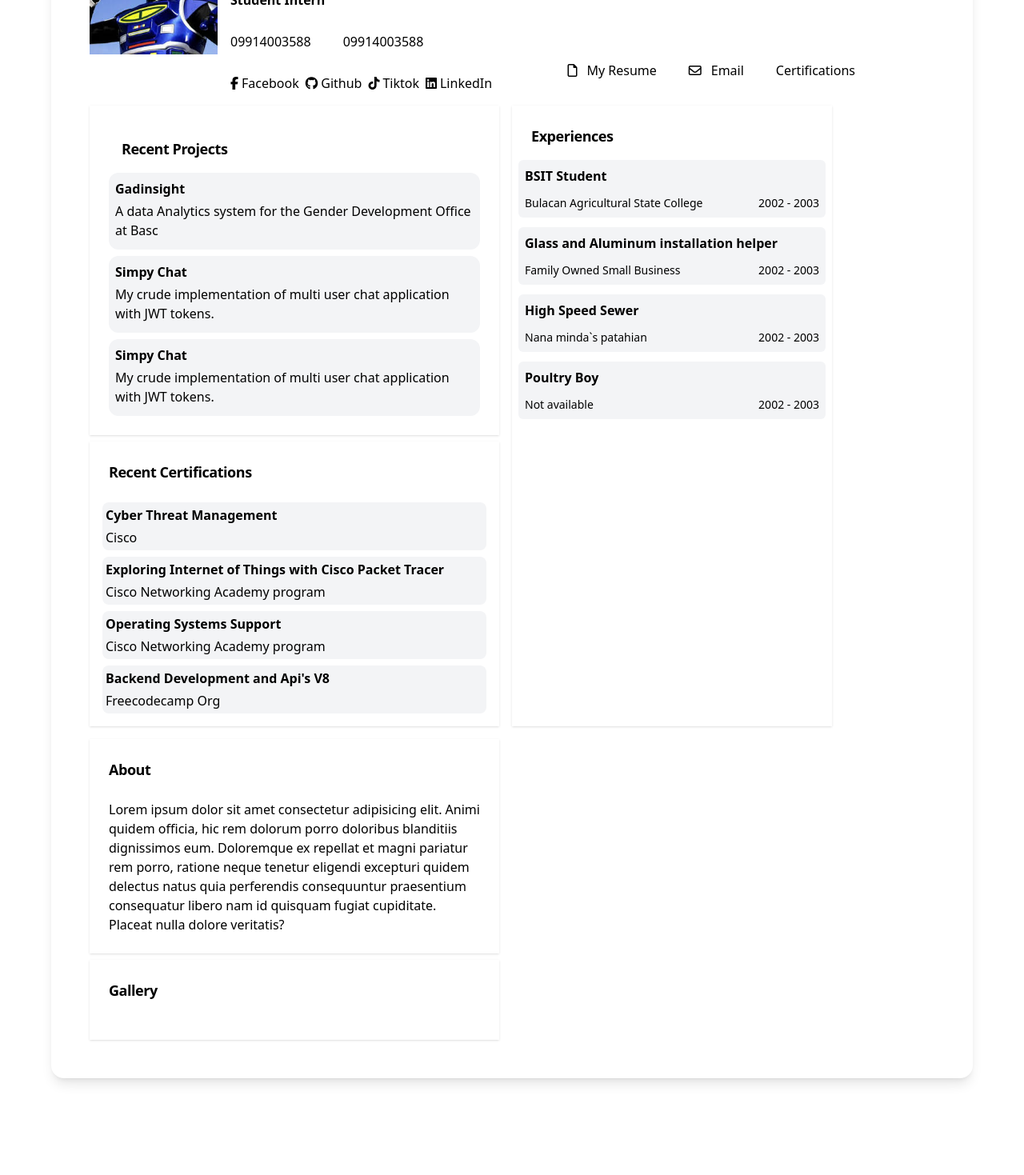
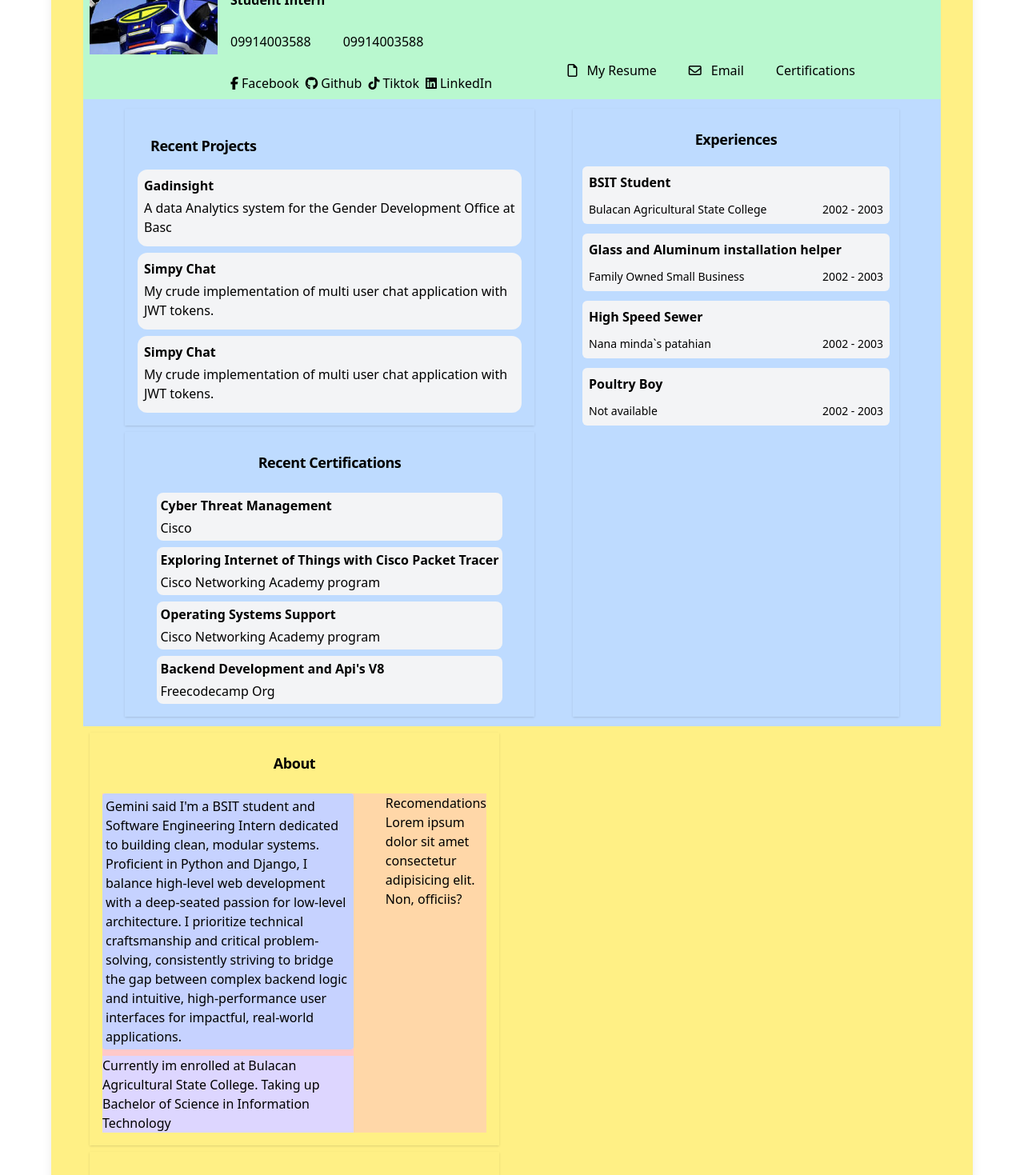
Before and after one commit to Zaido219/personal-portfolio, a React (Vite) app: page / in a window 1280 px wide. Shown: the part 180-1649 px from the top of the page at 80% size. Before the commit the page ends 1568 px from the top, so only its background shows below. Built offline with nearby package versions, Linux system fonts and the light colour scheme.

Commit message:
style:Style Updates

```diff
--- a/src/App.jsx
+++ b/src/App.jsx
@@ -19,7 +19,7 @@ function App() {
       <>
         <BodyCard>
           <ProfileHeader/>
-          <div className='flex col col-2'>
+          <div className='bg-blue-200 flex justify-center gap-8 w-full p-1'>
             <div>
               <ProjectCard/>
               <Recognition/>
--- a/src/components/AboutMe.jsx
+++ b/src/components/AboutMe.jsx
@@ -3,19 +3,37 @@ import BaseCard from "./Ui/Card";
 import SectionHeader from "./Ui/SectionHeaderText";
 
 const AboutMe = () => {
-    return(
+  return (
     <BaseSection>
-        <SectionHeader
-            title="About"
-        />
-    <section>
+      <SectionHeader title="About" />
+      <section>
         <BaseCard>
-            Lorem ipsum dolor sit amet consectetur adipisicing elit. Animi quidem officia, hic rem dolorum porro doloribus blanditiis dignissimos eum. Doloremque ex repellat et magni pariatur rem porro, ratione neque tenetur eligendi excepturi quidem delectus natus quia perferendis consequuntur praesentium consequatur libero nam id quisquam fugiat cupiditate. Placeat nulla dolore veritatis?
+          <div className="bg-orange-200 flex gap-10">
+            <div className="bg-red-200 flex flex-col gap-2">
+              <p className="bg-indigo-200 p-1 rounded-sm text-base">
+                Gemini said I'm a BSIT student and Software Engineering Intern
+                dedicated to building clean, modular systems. Proficient in
+                Python and Django, I balance high-level web development with a
+                deep-seated passion for low-level architecture. I prioritize
+                technical craftsmanship and critical problem-solving,
+                consistently striving to bridge the gap between complex backend
+                logic and intuitive, high-performance user interfaces for
+                impactful, real-world applications.
+              </p>
+              <p className="bg-violet-200">
+                Currently im enrolled at Bulacan Agricultural State College.
+                Taking up Bachelor of Science in Information Technology
+              </p>
+            </div>
+            <div>
+                <h3>Recomendations</h3>
+                <p>Lorem ipsum dolor sit amet consectetur adipisicing elit. Non, officiis?</p>
+            </div>
+          </div>
         </BaseCard>
-    </section>
+      </section>
     </BaseSection>
-    );
+  );
 };
 
-
 export default AboutMe;
--- a/src/components/BodyCard.jsx
+++ b/src/components/BodyCard.jsx
@@ -1,7 +1,7 @@
 const BodyCard = (props) => {
     return (
         /* Card Wrapper: Defines the size and style of the card */
-        <div className="max-w-6xl mx-auto my-10 p-8 rounded-2xl shadow-lg">
+        <div className="max-w-6xl mx-auto my-10 p-8 rounded-2xl shadow-lg bg-yellow-200">
             <div className="p-2">
                 {props.children}
             </div>
--- a/src/components/ProfileHeader.jsx
+++ b/src/components/ProfileHeader.jsx
@@ -2,7 +2,7 @@ import BaseCard from "./Ui/Card";
 
 const ProfileHeader = () => {
   return (
-    <header className="flex items-start gap-4 w-full p-2">
+    <header className="flex items-start gap-4 w-full p-2 bg-green-200">
       <section className="">
         {/* image goes here */}
         <div className="h-40 w-40">
--- a/src/components/Ui/BaseSection.jsx
+++ b/src/components/Ui/BaseSection.jsx
@@ -1,6 +1,6 @@
 const BaseSection = ({children}) => {
     return(
-        <div className="max-w-lg  p-2 m-2 shadow-sm">
+        <div className="max-w-lg  p-2 m-2 shadow-sm flex flex-col items-center">
             {children}
         </div>
         );
--- a/src/components/Ui/Card.jsx
+++ b/src/components/Ui/Card.jsx
@@ -1,7 +1,7 @@
 //
 const BaseCard = ({children}) => {
     return(
-        <div className="p-2 m-2 rounded-sm transition-all">
+        <div className="p-1 m-1 rounded-sm transition-all">
             {children}
         </div>
     );
--- a/src/components/WorkExperience.jsx
+++ b/src/components/WorkExperience.jsx
@@ -7,7 +7,7 @@ const WorkExperienceSection = () => {
   return (
     <BaseSection>
       <SectionHeader title="Experiences" />
-      <ul className="flex flex-col gap-3">
+      <ul className="flex flex-col gap-3 p-1">
         {/* loop para di isa isa nakaka tamad */}
         {workExperiences.map((item, index) => {
           return (
```
